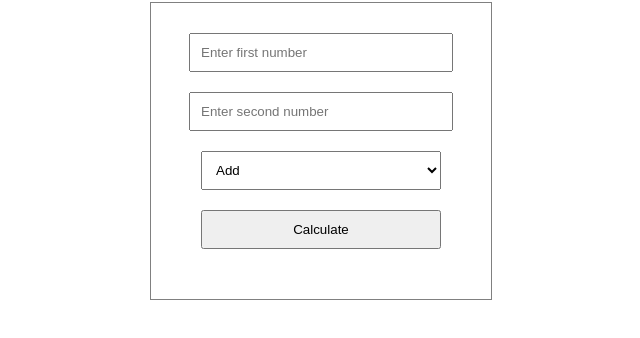
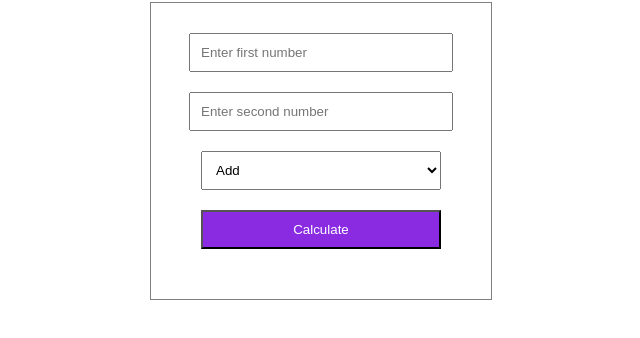
Before and after one commit to AvinashKutty/calculator, a website: page public/index.html in a window 1280 px wide. Shown: the part 106-444 px from the top of the page, without its empty margins (319-959 px from the left). Drawn offline with Linux system fonts and the light colour scheme.

```diff
--- a/public/index.html
+++ b/public/index.html
@@ -42,7 +42,12 @@
         <option value="divide">Divide</option>
       </select>
 
-      <button onclick="calculate()">Calculate</button>
+      <button
+        onclick="calculate()"
+        style="background-color: blueviolet; color: white"
+      >
+        Calculate
+      </button>
 
       <h2 id="result"></h2>
     </div>
@@ -51,6 +56,7 @@
       function calculate() {
         const num1 = parseFloat(document.getElementById("num1").value);
         const num2 = parseFloat(document.getElementById("num2").value);
+
         const operation = document.getElementById("operation").value;
 
         fetch("http://localhost:3000/calculate", {
```
